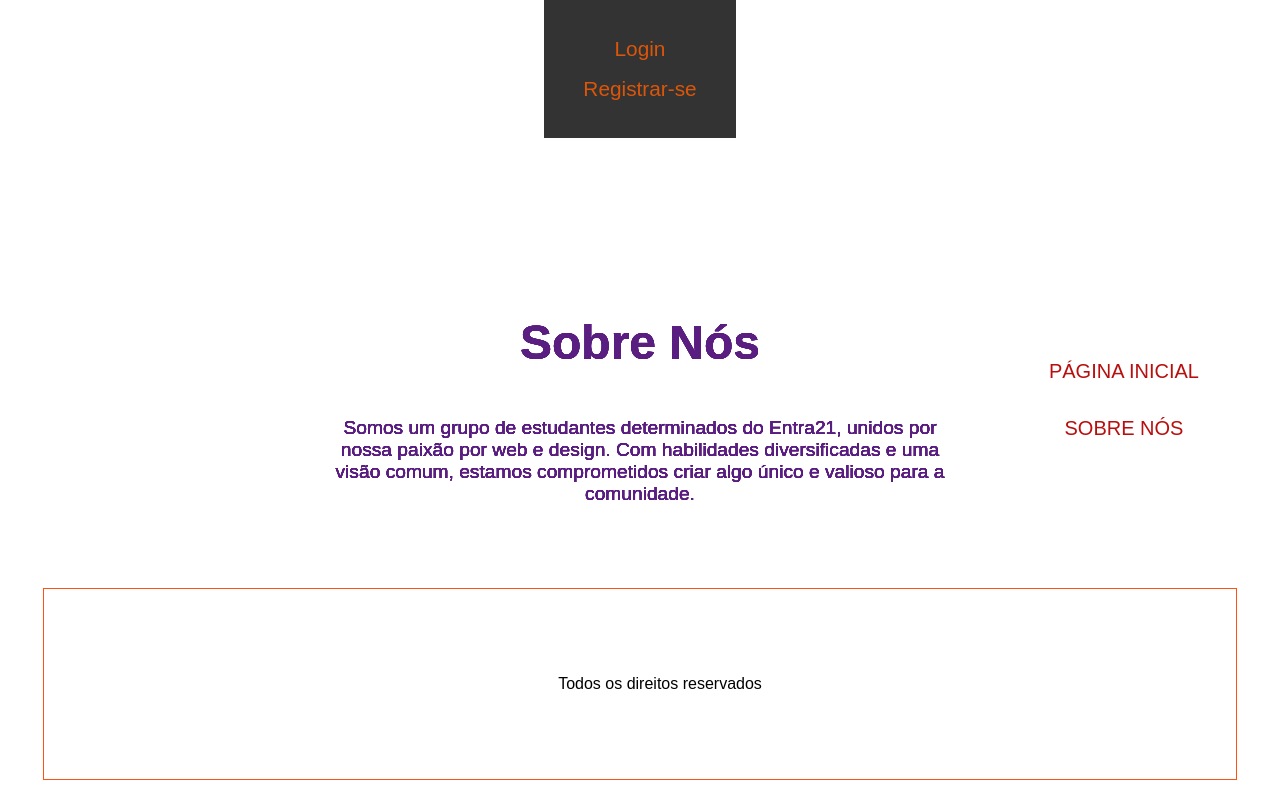
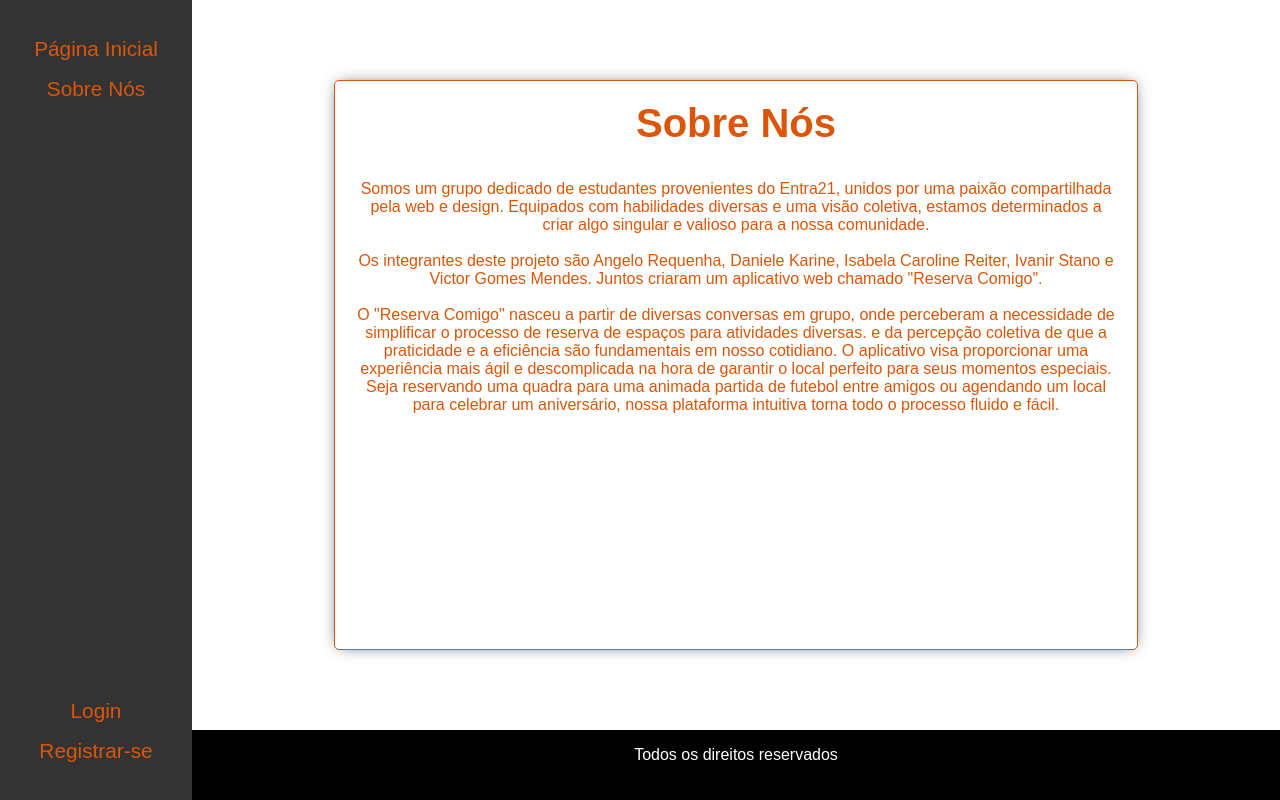
Before and after one commit to Angelo-Requenha/reserva-comigo, a Django app: page /sobre_nos/ in a window 1280 px wide. Run offline with Django 5.2, Linux system fonts and the light colour scheme.

Commit message:
html texto sobre nós e init_page

```diff
--- a/reserva_app/templates/pages/sobre_nos.html
+++ b/reserva_app/templates/pages/sobre_nos.html
@@ -3,29 +3,17 @@
 
 {% block content %}
 
-<div class="texto">
+<div class="caixa_texto">
     <h2 class="titulo">Sobre Nós</h2> <br>
-    <p class="subtitulo">Somos um grupo de estudantes determinados do Entra21, unidos por nossa paixão por web e design. Com habilidades diversificadas e uma visão comum, estamos comprometidos criar algo único e valioso para a comunidade.</p>
-</div>
-<div class="texto">
-    <h2 class="titulo">Sobre Nós</h2> <br>
-    <p class="subtitulo">Somos um grupo de estudantes determinados do Entra21, unidos por nossa paixão por web e design. Com habilidades diversificadas e uma visão comum, estamos comprometidos criar algo único e valioso para a comunidade.</p>
-</div>
-<div class="texto">
-    <h2 class="titulo">Sobre Nós</h2> <br>
-    <p class="subtitulo">Somos um grupo de estudantes determinados do Entra21, unidos por nossa paixão por web e design. Com habilidades diversificadas e uma visão comum, estamos comprometidos criar algo único e valioso para a comunidade.</p>
-</div>
-<div class="texto">
-    <h2 class="titulo">Sobre Nós</h2> <br>
-    <p class="subtitulo">Somos um grupo de estudantes determinados do Entra21, unidos por nossa paixão por web e design. Com habilidades diversificadas e uma visão comum, estamos comprometidos criar algo único e valioso para a comunidade.</p>
-</div>
-<div class="texto">
-    <h2 class="titulo">Sobre Nós</h2> <br>
-    <p class="subtitulo">Somos um grupo de estudantes determinados do Entra21, unidos por nossa paixão por web e design. Com habilidades diversificadas e uma visão comum, estamos comprometidos criar algo único e valioso para a comunidade.</p>
-</div>
-<div class="texto">
-    <h2 class="titulo">Sobre Nós</h2> <br>
-    <p class="subtitulo">Somos um grupo de estudantes determinados do Entra21, unidos por nossa paixão por web e design. Com habilidades diversificadas e uma visão comum, estamos comprometidos criar algo único e valioso para a comunidade.</p>
+    <p class="texto">Somos um grupo dedicado de estudantes provenientes do Entra21, unidos por uma paixão compartilhada pela web e design.
+        Equipados com habilidades diversas e uma visão coletiva, estamos determinados a criar algo singular e valioso para a nossa comunidade. </br>
+    </br>Os integrantes deste projeto são Angelo Requenha, Daniele Karine, Isabela Caroline Reiter, Ivanir Stano e Victor Gomes Mendes.
+         Juntos criaram um aplicativo web chamado "Reserva Comigo". </br>
+    </br>O "Reserva Comigo" nasceu a partir de diversas conversas em grupo, onde perceberam a necessidade de simplificar o processo de reserva
+        de espaços para atividades diversas. e da percepção coletiva de que a praticidade e a eficiência são fundamentais em nosso cotidiano.
+         O aplicativo visa proporcionar uma experiência mais ágil e descomplicada na hora de garantir o local perfeito para seus momentos
+         especiais. Seja reservando uma quadra para uma animada partida de futebol entre amigos ou agendando um local para celebrar um aniversário, nossa
+         plataforma intuitiva torna todo o processo fluido e fácil.</p>
 </div>
 
 {% endblock %}
--- a/~/reserva-comigo/main/static/css/admin/css/forms.css
+++ b/~/reserva-comigo/main/static/css/admin/css/forms.css
@@ -24,6 +24,10 @@ form .form-row p {
 
 .flex-container {
     display: flex;
+}
+
+.form-multiline {
+    flex-wrap: wrap;
 }
 
 .form-multiline > div {
--- /dev/null
+++ b/~/reserva-comigo/main/static/css/css/navbar.css
@@ -0,0 +1,37 @@
+/* Cabeçalho */
+header {
+    background-color: #333;
+    display: flex;
+    flex-direction: column;
+    justify-content: space-between;
+    width: 15%;
+}
+
+header nav {
+    width: 100%;
+    font-size: 1.3rem;
+    display: flex;
+    flex-direction: column;
+    justify-content: space-between;
+}
+
+#menu ul li, #menu ul{
+    list-style: none;
+    display: flex;
+    flex-direction: column;
+    align-items: center;
+    padding: 8px 15px;
+}
+
+header a {
+    color: #DB5609;
+    text-decoration: none;
+}
+
+.registro_login ul li, .registro_login ul {
+    list-style: none;
+    display: flex;
+    flex-direction: column;
+    align-items: center;
+    padding: 8px 15px;
+}
--- a/~/reserva-comigo/main/static/css/css/style.css
+++ b/~/reserva-comigo/main/static/css/css/style.css
@@ -1,13 +1,17 @@
+html {
+    margin: 0;
+    padding: 0;
+}
+
 body {
     height: 100vh;
     margin: 0;
     display: flex;
-    justify-content: center;
-    align-items: center;
     font-family: Arial, sans-serif;
     padding: 0;
-    color: rgb(90, 29, 128);
-    flex-direction: column;
+    color: #DB5609;;
+    flex-direction: row;
+    text-align: center;
 }
 
 .caixa-login {
@@ -26,137 +30,64 @@ body {
     box-sizing: border-box;
 }
 
-/* Cabeçalho */
-nav header {
-    display: flex;
-    width: 100%;
-    justify-content: space-between;
-    background-color: rgb(48, 98, 71);
-    position: relative;
-    padding: 20px; /* Aumenta o preenchimento do cabeçalho */
+.caixa-login a {
+    color: #DB5609;
 }
 
-#logo img {
-    width: 50px;
-    margin-left: 20px;
-}
-
-#logo {
-    width: 50%;
+.principal {
+    flex: 1;
+    margin: auto;
     display: flex;
-    align-items: center;
-}
-
-#menu, #cadastro-buttons {
-    position: absolute;
-    top: 20px; /* Ajusta a distância do topo para dar espaço ao aumento do cabeçalho */
-    right: 20px;
-}
-
-#menu ul li, #menu ul, #cadastro-buttons {
-    list-style: none;
-    display: flex;
-    align-items: center;
-}
-
-#menu {
-    position: absolute;
-    top: 50%; /* Centraliza verticalmente no cabeçalho */
-    transform: translateY(-50%);
-    right: 20px;
-}
-
-#menu ul li,
-#cadastro-buttons a {
-    margin: 0 15px;
-    text-decoration: none;
-    text-transform: uppercase;
-    font-size: 20px;
-    border: 1px solid transparent;
+    flex-direction: column;
+    border: 1px solid #DB5609;
     border-radius: 5px;
-    box-sizing: border-box;
-}
-
-#menu ul li a,
-#cadastro-buttons a {
-    color: rgb(185, 14, 14);
-    display: inline-block;
-    padding: 8px 15px;
-}
-
-#menu ul li:hover,
-#cadastro-buttons a:hover {
-    border: 1px solid rgb(35, 80, 44);
-    cursor: pointer;
-}
-
-/* Banner */
-#banner {
-    position: relative;
-}
-
-#banner img {
-    width: 100%;
-    height: auto;
+    box-shadow: 0px 0px 15px -5px rgba(0,0,0,0.75);
+    width: 70%;
+    margin: 80px auto;
+    padding: 20px;
 }
 
 #sobre-nos-section {
-    position: absolute;
-    top: 95%;
-    left: 50%;
-    transform: translate(-50%, -50%);
+    margin: auto;
     background-color: rgba(255, 255, 255, 0.115);
     padding: 20px;
-    max-width: 600px;
     text-align: center;
-    z-index: 5;
     border-radius: 10px; /* Adicione o valor desejado para arredondar as bordas */
+    display: flex;
+    flex-direction: column;
 }
 
-#banner::before {
-    content: "";
-    position: absolute;
-    top: 0;
-    left: 0;
-    width: 100%;
-    height: 100%;
-    background: rgba(0, 0, 0, 0.8);
+.titulo {
+    font-size: 2.5em;
+    margin: auto;
 }
 
 .texto {
-    position: absolute;
-    top: 50%;
-    left: 50%;
-    transform: translate(-50%, -50%);
-    text-align: center;
-}
-
-.titulo {
-    font-size: 3em;
-    margin-bottom: 10px;
+    display: flex;
+    flex-direction: column;
 }
 
 .subtitulo {
-    font-size: 1.2em;
-}
-
-/* Corpo Principal (Main) */
-body main h1 {
-    text-align: center;
+    font-size: 1.3em;
+    margin: auto;
 }
 
 main {
-    border: 1px solid rgb(252, 81, 24);
-    width: 90%;
-    margin: auto;
-    padding: 50px 20px;
-    margin-bottom: 20px;
+    width: 85%;
+    display: flex;
+    flex-direction: column;
+    flex: 1;
+}
+
+body .main h1 {
+    text-align: center;
 }
 
 /* Rodapé */
 footer {
+    background-color: black;
     width: 100%;
-    color: #000;
+    height: 70px;
+    color: #ffffff;
     text-align: center;
-    padding: 20px;
 }
```
Also changed, not shown: main/static/css/style.css (+21 -6 lines), reserva_app/templates/pages/init_page.html (+2 -7 lines), reserva_app/templates/pages/init_page_usuario.html (+9 -5 lines), ~/reserva-comigo/main/static/css/css/init_page.css (added, +84 -0 lines), ~/reserva-comigo/main/static/css/images/_27c5f6da-7e8f-47f1-ac1b-74089543491f.jpg (added), ~/reserva-comigo/main/static/css/images/logo.png (added), ~/reserva-comigo/main/static/css/images/logo_fundotransparente.png (added).
